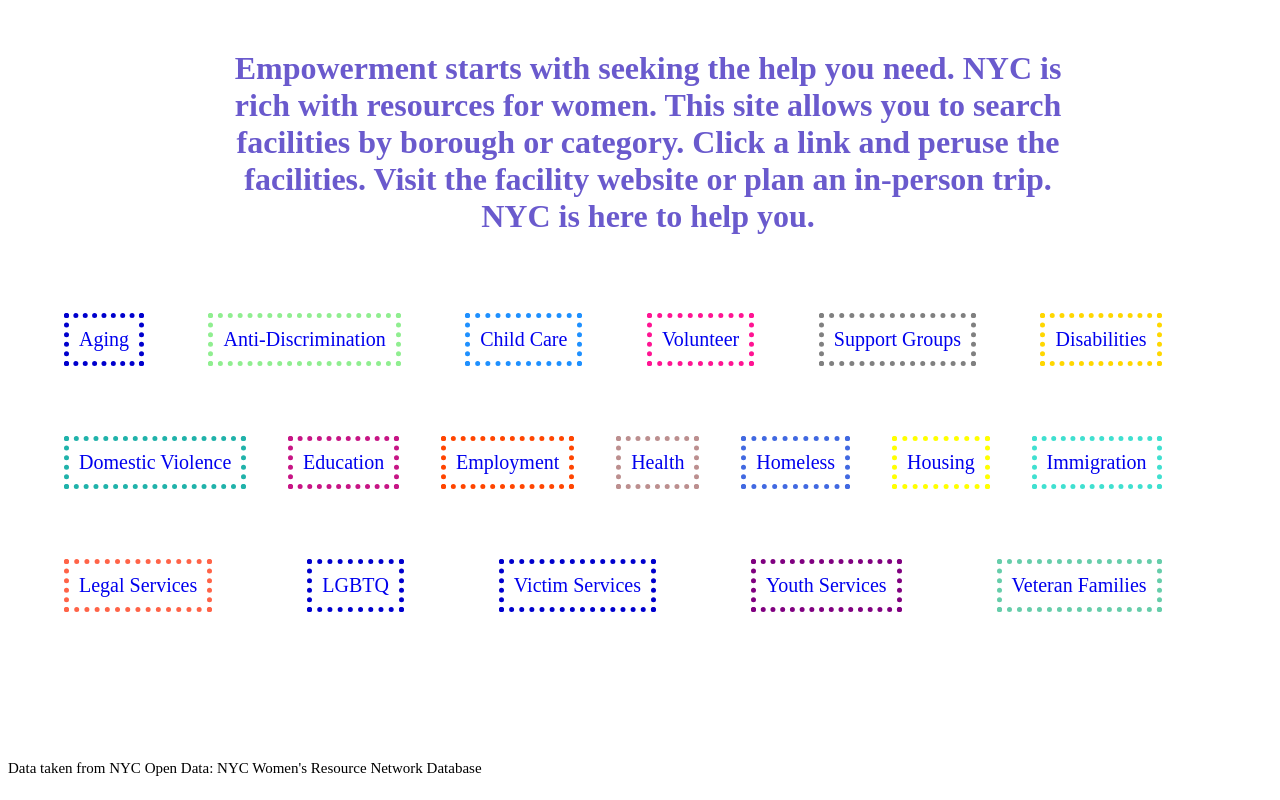
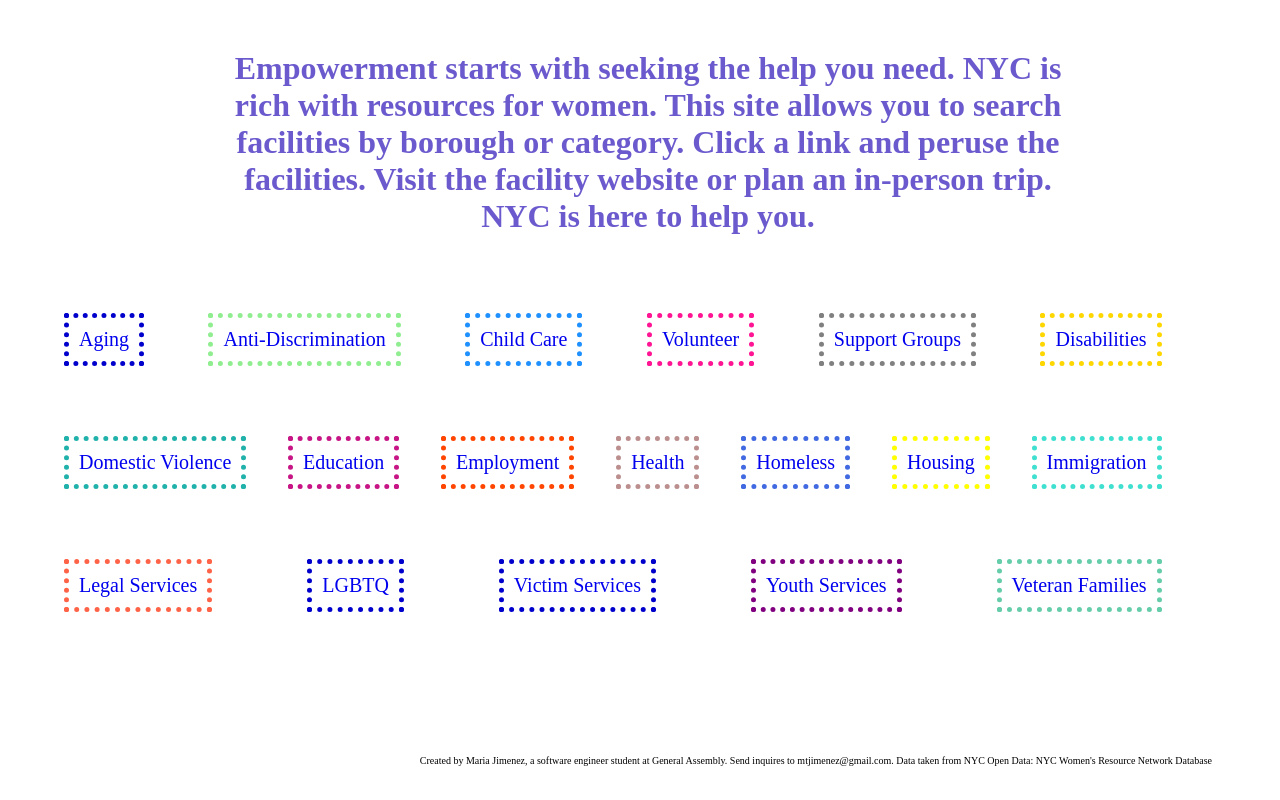
Before and after one commit to mariaximenez/Project3, a React (Create React App) app in the folder frontend2/: page / in a window 1280 px wide. Shown: the part 465-1265 px from the top of the page. Built offline with nearby package versions, Linux system fonts and the light colour scheme.

Commit message:
Ready to deploy

```diff
--- a/frontend2/src/App.js
+++ b/frontend2/src/App.js
@@ -14,6 +14,7 @@ import Queens from './pages/Queens'
 const App = () => {
     const URL = "https://data.cityofnewyork.us/resource/pqg4-dm6b.json/";
   return (
+    <div>
      <div className="App">
      <Header/>
      <Routes>
@@ -24,8 +25,9 @@ const App = () => {
          <Route path="/statenisland"  element= {<StatenIsland URL={URL}/>}/>
          <Route path="/queens"  element= {<Queens URL={URL}/>}/>
    </Routes>
-     <Footer/>
    </div>
+   <Footer/>
+    </div>
   )
 }
 
--- a/frontend2/src/components/Footer.js
+++ b/frontend2/src/components/Footer.js
@@ -4,7 +4,8 @@ import "../index.css";
 function Footer(props) {
     return (
     <div className='footer'>
-    <p>Data taken from NYC Open Data: NYC Women's Resource Network Database</p>
+
+    <p>Created by Maria Jimenez, a software engineer student at General Assembly. Send inquires to mtjimenez@gmail.com. Data taken from NYC Open Data: NYC Women's Resource Network Database</p>
     </div>
     );
   }
--- a/frontend2/src/index.css
+++ b/frontend2/src/index.css
@@ -313,10 +313,15 @@ margin: 50px 20px 20px 20px;
 }
 
 .footer {
-  font-size: 15px;
+  font-size: 10px;
   color: black;
   display: flex;
+  flex-direction: row;
+  flex-wrap: wrap;
   align-self: flex-end;
+  order: 20;
+  justify-content: flex-end;
+  margin: 0px 60px 0px 0px;
 }
 
 .app {
```
